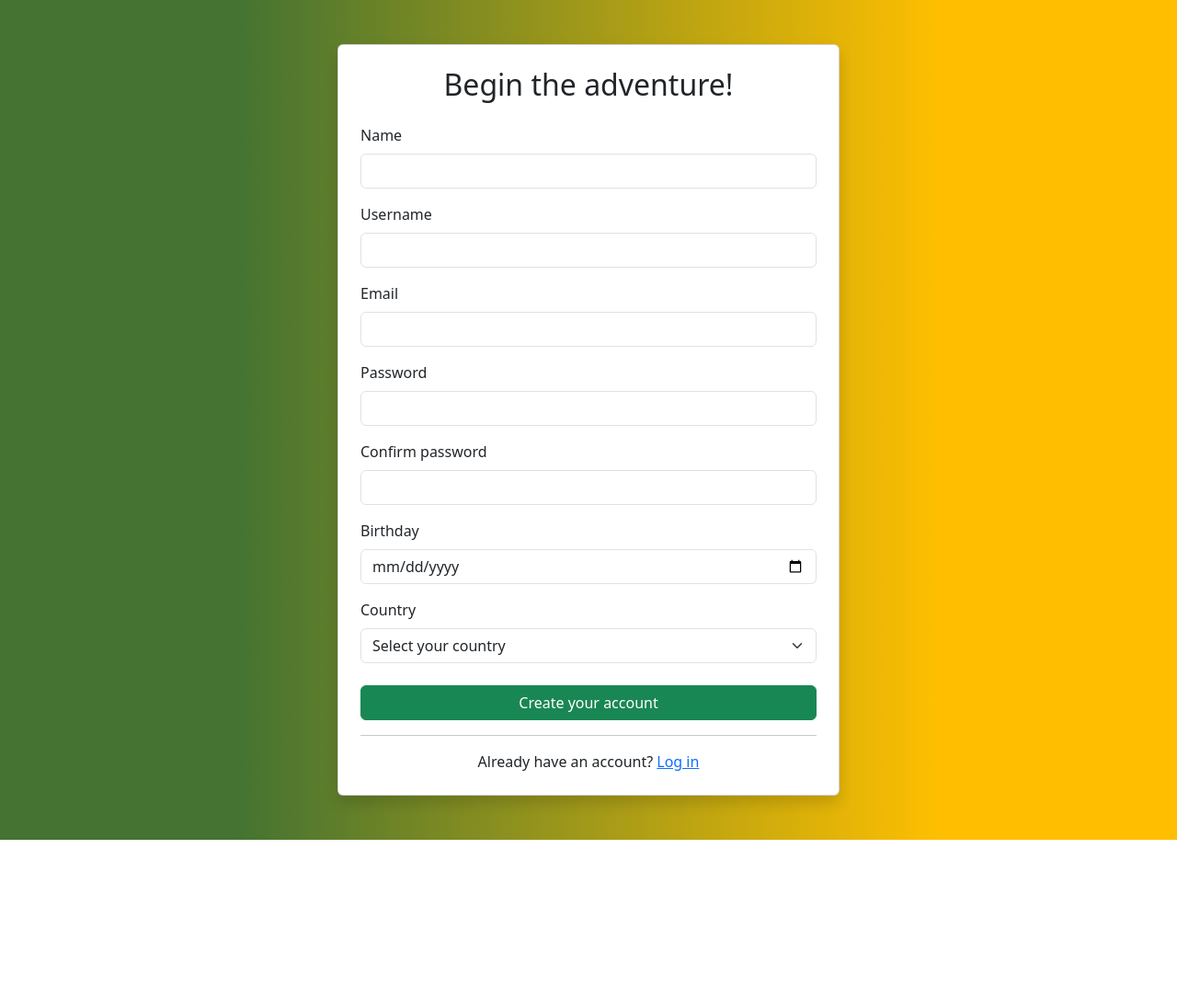
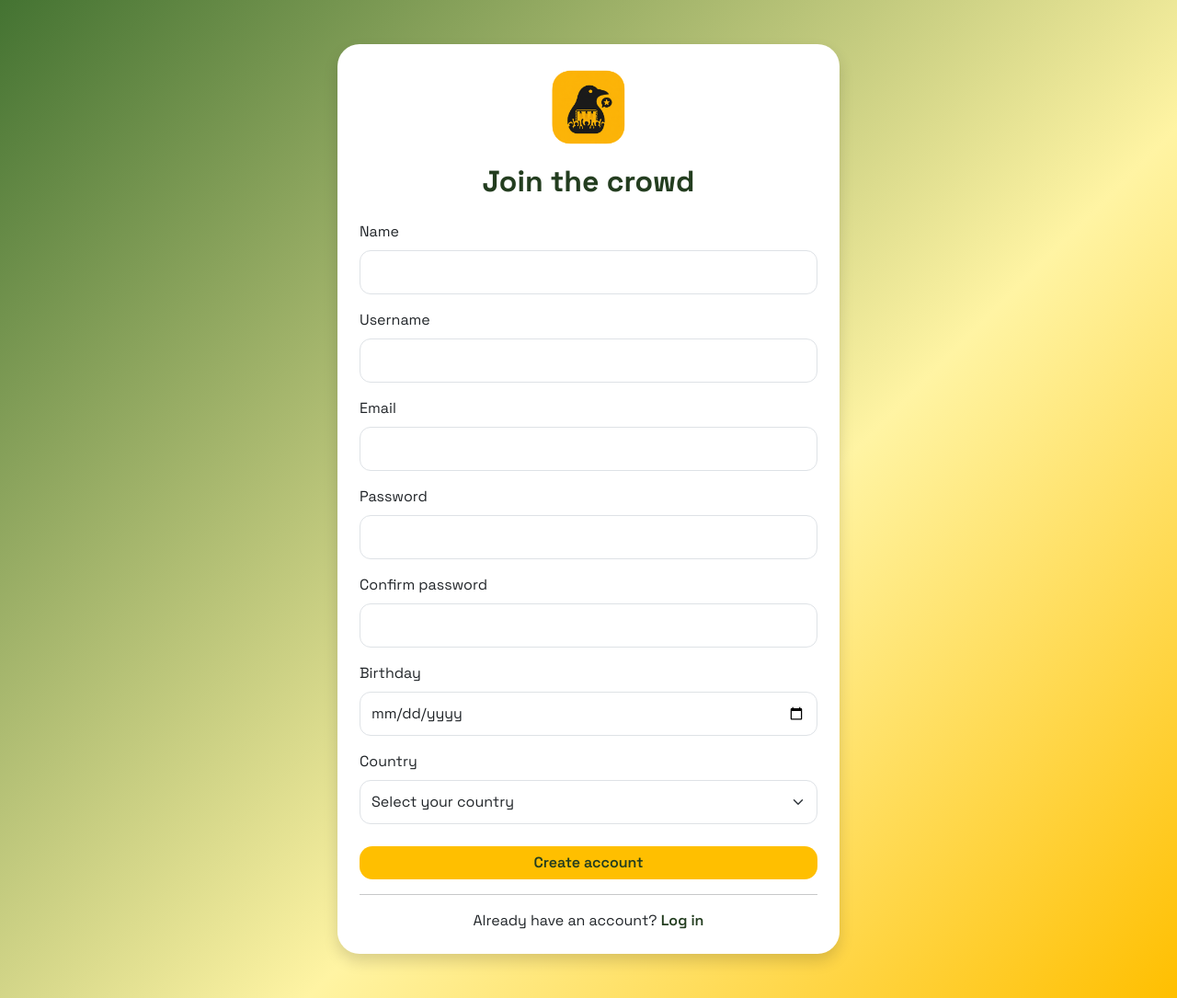
Before and after one commit to hugoleal04/Crowdex, a PHP site: page /app/Views/User/register.php in a window 1280 px wide. Shown: the whole page at 92% size. Before the commit the page ends 913 px from the top, so only its background shows below. Run offline with PHP 8.4, Linux system fonts and the light colour scheme; the template is opened without the code that fills it, so the values that code supplies are empty.

Commit message:
style: refactor global styles into modular CSS files

```diff
--- a/app/Views/User/register.php
+++ b/app/Views/User/register.php
@@ -1,23 +1,28 @@
 <!DOCTYPE html>
 <html lang="pt">
-
-<head>
-    <meta charset="UTF-8">
-    <title>Registar - Crowdex</title>
-
-    <link href="https://cdn.jsdelivr.net/npm/bootstrap@5.3.8/dist/css/bootstrap.min.css"
-          rel="stylesheet">
-</head>
+    <head>
+        <link href="https://cdn.jsdelivr.net/npm/bootstrap@5.3.8/dist/css/bootstrap.min.css" rel="stylesheet">
+        <link rel="preconnect" href="https://fonts.googleapis.com">
+        <link rel="preconnect" href="https://fonts.gstatic.com" crossorigin>
+        <link href="https://fonts.googleapis.com/css2?family=Space+Grotesk:wght@300;400;500;600;700&display=swap" rel="stylesheet">
+        <link href="https://cdn.jsdelivr.net/npm/bootstrap@5.3.8/dist/css/bootstrap.min.css" rel="stylesheet">
+        <link rel="stylesheet" href="css/app.css">
+        <link rel="stylesheet" href="css/components.css">
+        <link rel="stylesheet" href="css/layout.css">
+    </head>
 <?php /** @var array $countries */ ?>
 
-<body class="bg-light" style="background: #447332; background: linear-gradient(90deg, rgba(68, 115, 50, 1) 20%, rgba(255, 191, 0, 1) 80%);">
+<body class="bg-light" style="background: linear-gradient( 135deg, #447332 0%, #FFF4A3 60%, #FFBF00 100% );">
 <div class="container py-5">
     <div class="row justify-content-center">
         <div class="col-md-6">
             <div class="card shadow">
                 <div class="card-body p-4">
+                    <div class="text-center mb-3">
+                        <img src="media/icon.png" alt="Crowdex Logo" class="img-fluid" style="width: 90px;">
+                    </div>
                     <h2 class="text-center mb-4">
-                        Begin the adventure!
+                        Join the crowd
                     </h2>
                     <form method="POST" action="?controller=user&action=createUser">
                         <div class="mb-3">
@@ -119,8 +124,8 @@
                         </div>
                         <button
                             type="submit"
-                            class="btn btn-success w-100">
-                            Create your account
+                            class="btn btn-crowdex w-100">
+                            Create account
                         </button>
                     </form>
                     <hr>
--- /dev/null
+++ b/public/css/components.css
@@ -0,0 +1,70 @@
+/* BOTÃO */
+
+.btn-crowdex{
+
+    background:var(--primary);
+
+    color:var(--dark);
+
+    border:none;
+
+    font-weight:600;
+
+    border-radius:14px;
+
+}
+
+.btn-crowdex:hover{
+
+    background:var(--primary-hover);
+
+}
+
+/* CARD */
+
+.card{
+
+    border:none;
+
+    border-radius:24px;
+
+    box-shadow:0 20px 40px rgba(0,0,0,.12);
+
+}
+
+/* INPUTS */
+
+.form-control,
+.form-select{
+
+    border-radius:12px;
+
+    height:48px;
+
+}
+
+/* LOGO */
+
+.logo{
+
+    width:90px;
+
+}
+
+/* LINKS */
+
+a{
+
+    color:var(--dark);
+
+    font-weight:600;
+
+    text-decoration:none;
+
+}
+
+a:hover{
+
+    color:var(--secondary);
+
+}
```
Also changed, not shown: app/Views/User/login.php (+11 -14 lines), public/css/layout.css (added, +73 -0 lines), public/css/app.css (added).
